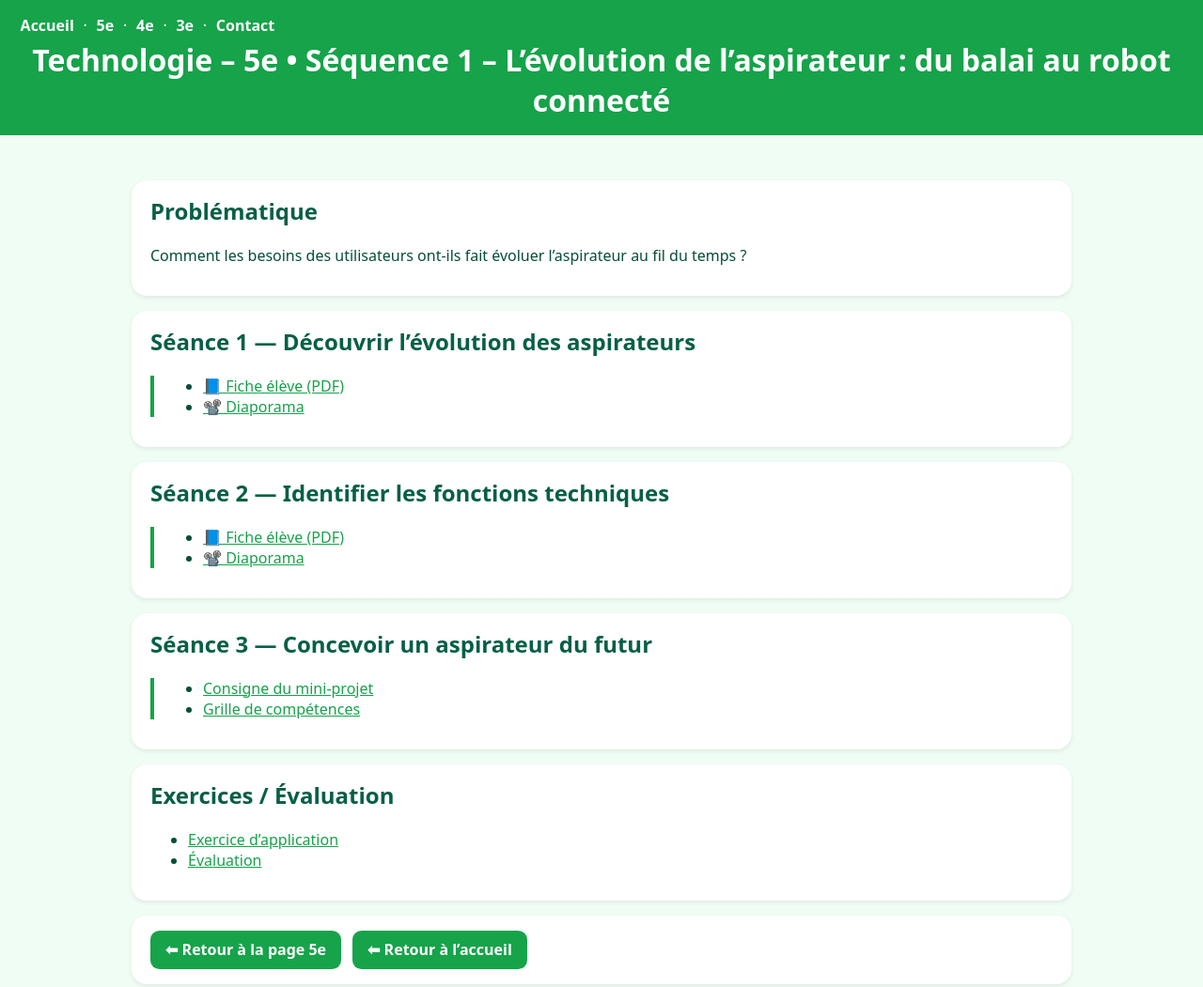
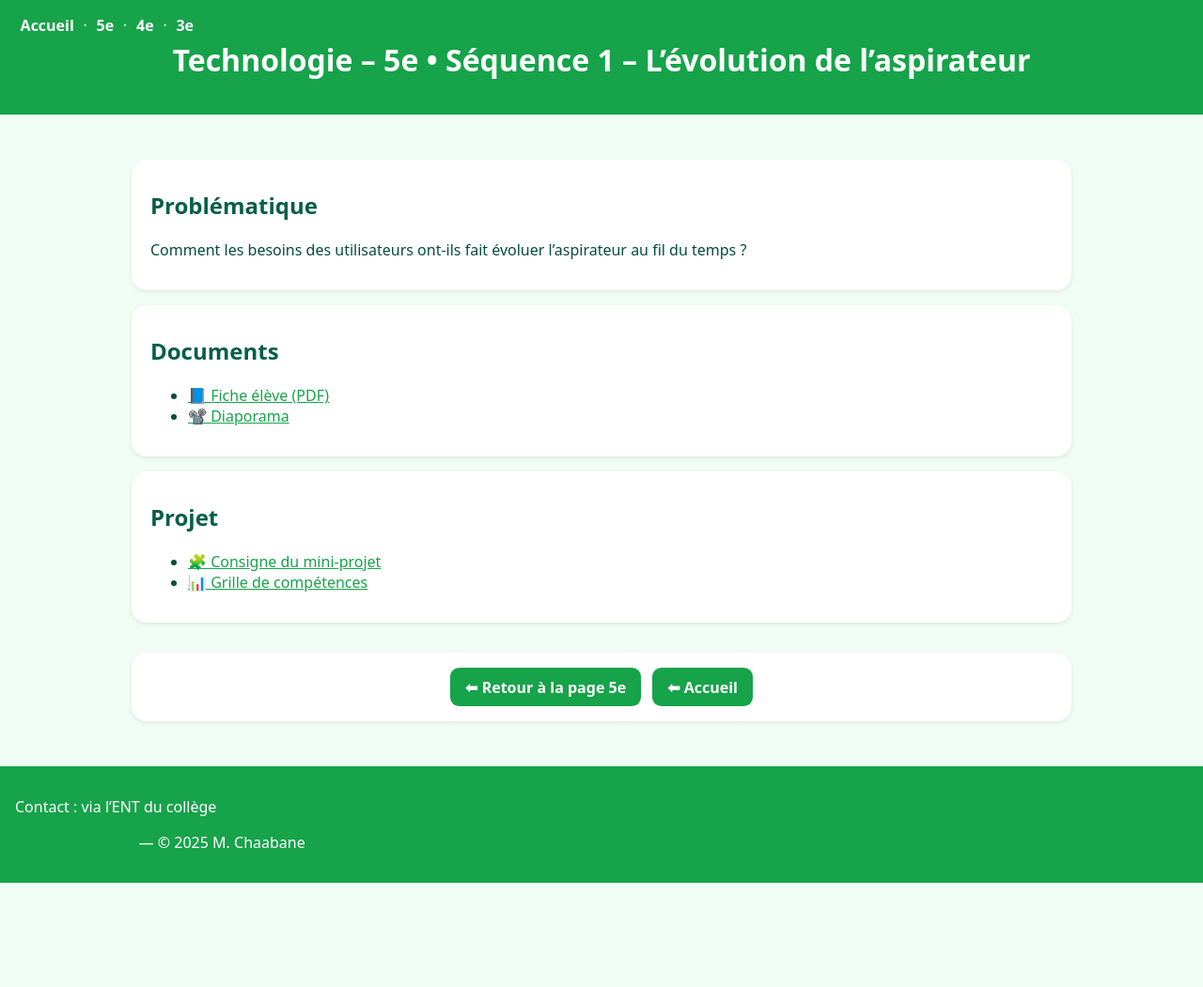
Before and after one commit to chaabane72/chaabane72.github.io, a plain HTML site: page 5e/seq1/index.html in a window 1280 px wide. Shown: the top 1051 px of the page at 94% size. After the commit the page ends 940 px from the top, so only its background shows below. Drawn offline with Linux system fonts and the light colour scheme.

Commit message:
Update index.html

```diff
--- a/5e/seq1/index.html
+++ b/5e/seq1/index.html
@@ -1,27 +1,23 @@
-
-<!-- ========== FICHIER: /5e/seq1/index.html ========== -->
 <!doctype html>
 <html lang="fr">
 <head>
   <meta charset="utf-8">
   <meta name="viewport" content="width=device-width, initial-scale=1">
-  <title>Technologie – 5e • Séquence 1 – L’évolution de l’aspirateur : du balai au robot connecté</title>
-  <meta name="description" content="Séquence 1 de technologie en 5e : évolution de l’aspirateur, fonctions techniques et mini-projet. Ressources élèves (PDF/diaporama), exercices et évaluation.">
+  <title>Technologie – 5e • Séquence 1 – L’évolution de l’aspirateur</title>
+  <meta name="description" content="Séquence 1 de technologie en 5e : découvrir l’évolution des aspirateurs et concevoir un aspirateur du futur.">
   <link rel="canonical" href="https://chaabane72.github.io/5e/seq1/">
   <style>
     body{font-family:system-ui,Segoe UI,Roboto;margin:0;background:#f0fdf4;color:#064e3b}
     header,footer{background:#16a34a;color:#fff;padding:1rem 1rem}
-    header nav a, header a{color:#fff;text-decoration:none;font-weight:700;margin:0 .35rem}
+    header nav a{color:#fff;text-decoration:none;font-weight:700;margin:0 .35rem}
     main{max-width:1000px;margin:auto;padding:2rem}
-    h1{margin:.25rem 0 0 0;text-align:center}
-    h2{color:#065f46;margin-top:0}
-    section{background:#ffffff;border-radius:1rem;padding:1rem 1.25rem;margin:1rem 0;box-shadow:0 2px 5px rgba(0,0,0,.08)}
-    article{margin:.75rem 0;border-left:4px solid #16a34a;padding-left:.75rem}
+    h1{text-align:center;margin-top:.25rem}
+    h2{color:#065f46;margin-top:1rem}
+    section{background:#fff;border-radius:1rem;padding:1rem 1.25rem;margin:1rem 0;box-shadow:0 2px 5px rgba(0,0,0,.08)}
     a{color:#16a34a}
-    .btns-bottom{display:flex;gap:.75rem;flex-wrap:wrap}
+    .btns-bottom{display:flex;gap:.75rem;flex-wrap:wrap;justify-content:center;margin-top:2rem}
     .btn{display:inline-block;background:#16a34a;color:#fff;text-decoration:none;padding:.6rem 1rem;border-radius:.6rem;font-weight:700}
     .btn:hover{background:#15803d}
-    .btn:focus-visible{outline:3px solid #22c55e;outline-offset:2px}
   </style>
 </head>
 <body>
@@ -30,10 +26,9 @@
       <a href="/">Accueil</a> ·
       <a href="/5e/">5e</a> ·
       <a href="/4e/">4e</a> ·
-      <a href="/3e/">3e</a> ·
-      <a href="#contact">Contact</a>
+      <a href="/3e/">3e</a>
     </nav>
-    <h1>Technologie – 5e • Séquence 1 – L’évolution de l’aspirateur : du balai au robot connecté</h1>
+    <h1>Technologie – 5e • Séquence 1 – L’évolution de l’aspirateur</h1>
   </header>
 
   <main>
@@ -43,70 +38,28 @@
     </section>
 
     <section>
-      <h2>Séance 1 — Découvrir l’évolution des aspirateurs</h2>
-      <article>
-        <ul>
-          <li>
-            <a href="https://nuage01.apps.education.fr/index.php/s/SW5baiZ2eJTqWfQ?dir=/&editing=false&openfile=true"
-               target="_blank" rel="noopener noreferrer">
-              📘 Fiche élève (PDF)
-            </a>
-          </li>
-          <li>
-            <a href="https://nuage01.apps.education.fr/index.php/s/SW5baiZ2eJTqWfQ?dir=/&editing=false&openfile=true"
-               target="_blank" rel="noopener noreferrer">
-              📽️ Diaporama
-            </a>
-          </li>
-        </ul>
-      </article>
+      <h2>Documents</h2>
+      <ul>
+        <li><a href="/pdf/5e_seq1_fiche.pdf" target="_blank">📘 Fiche élève (PDF)</a></li>
+        <li><a href="/pdf/5e_seq1_diaporama.pdf" target="_blank">📽️ Diaporama</a></li>
+      </ul>
     </section>
 
     <section>
-      <h2>Séance 2 — Identifier les fonctions techniques</h2>
-      <article>
-        <ul>
-          <li>
-            <a href="https://nuage01.apps.education.fr/index.php/s/SW5baiZ2eJTqWfQ?dir=/&editing=false&openfile=true"
-               target="_blank" rel="noopener noreferrer">
-              📘 Fiche élève (PDF)
-            </a>
-          </li>
-          <li>
-            <a href="https://nuage01.apps.education.fr/index.php/s/SW5baiZ2eJTqWfQ?dir=/&editing=false&openfile=true"
-               target="_blank" rel="noopener noreferrer">
-              📽️ Diaporama
-            </a>
-          </li>
-        </ul>
-      </article>
-    </section>
-
-    <section>
-      <h2>Séance 3 — Concevoir un aspirateur du futur</h2>
-      <article>
-        <ul>
-          <li><a href="/pdf/5e_seq1_projet.pdf" target="_blank" rel="noopener noreferrer">Consigne du mini-projet</a></li>
-          <li><a href="/pdf/5e_seq1_grille_competences.pdf" target="_blank" rel="noopener noreferrer">Grille de compétences</a></li>
-        </ul>
-      </article>
-    </section>
-
-    <section>
-      <h2>Exercices / Évaluation</h2>
+      <h2>Projet</h2>
       <ul>
-        <li><a href="/pdf/5e_seq1_exercice.pdf" target="_blank" rel="noopener noreferrer">Exercice d’application</a></li>
-        <li><a href="/pdf/5e_seq1_evaluation.pdf" target="_blank" rel="noopener noreferrer">Évaluation</a></li>
+        <li><a href="/pdf/5e_seq1_projet.pdf" target="_blank">🧩 Consigne du mini-projet</a></li>
+        <li><a href="/pdf/5e_seq1_grille_competences.pdf" target="_blank">📊 Grille de compétences</a></li>
       </ul>
     </section>
 
-    <section class="btns-bottom" aria-label="Navigation de fin de page">
+    <section class="btns-bottom">
       <a class="btn" href="/5e/">⬅ Retour à la page 5e</a>
-      <a class="btn" href="/">⬅ Retour à l’accueil</a>
+      <a class="btn" href="/">⬅ Accueil</a>
     </section>
   </main>
 
-  <footer id="contact">
+  <footer>
     <p>Contact : via l’ENT du collège</p>
     <p><a href="#">Mentions légales</a> — © 2025 M. Chaabane</p>
   </footer>
```
